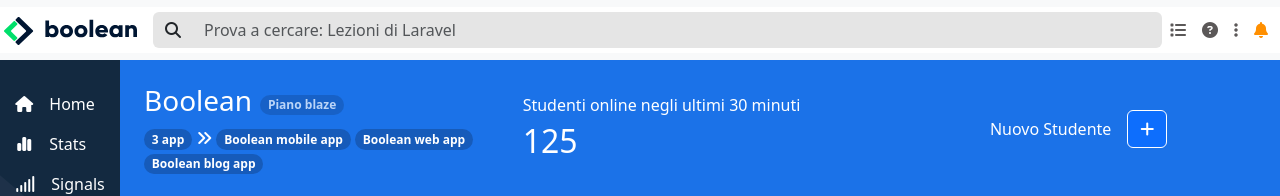
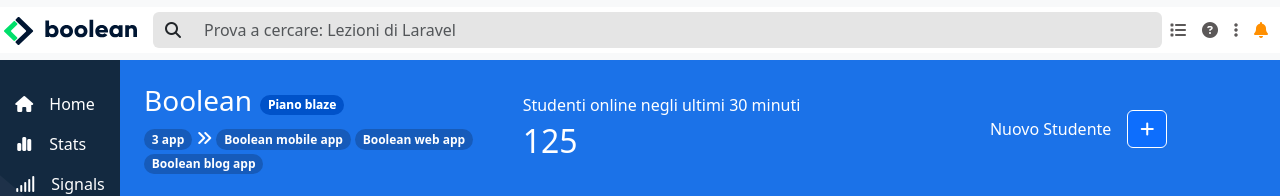
Before and after one commit to alecasentini/html-css-bootstrap-dashboard, a plain HTML site: page index.html in a window 1280 px wide. In both pictures the pointer is over the element "Piano blaze". Shown: the top 196 px of the page. Drawn offline with nearby package versions, Linux system fonts and the light colour scheme.

Commit message:
fix hover pills

```diff
--- a/assets/css/style.css
+++ b/assets/css/style.css
@@ -104,7 +104,7 @@
 }
 
 #blue-topbar .badge:hover{
-    opacity: 0.7;
+    filter: contrast(1.25);
     cursor: pointer;
 }
 
```
